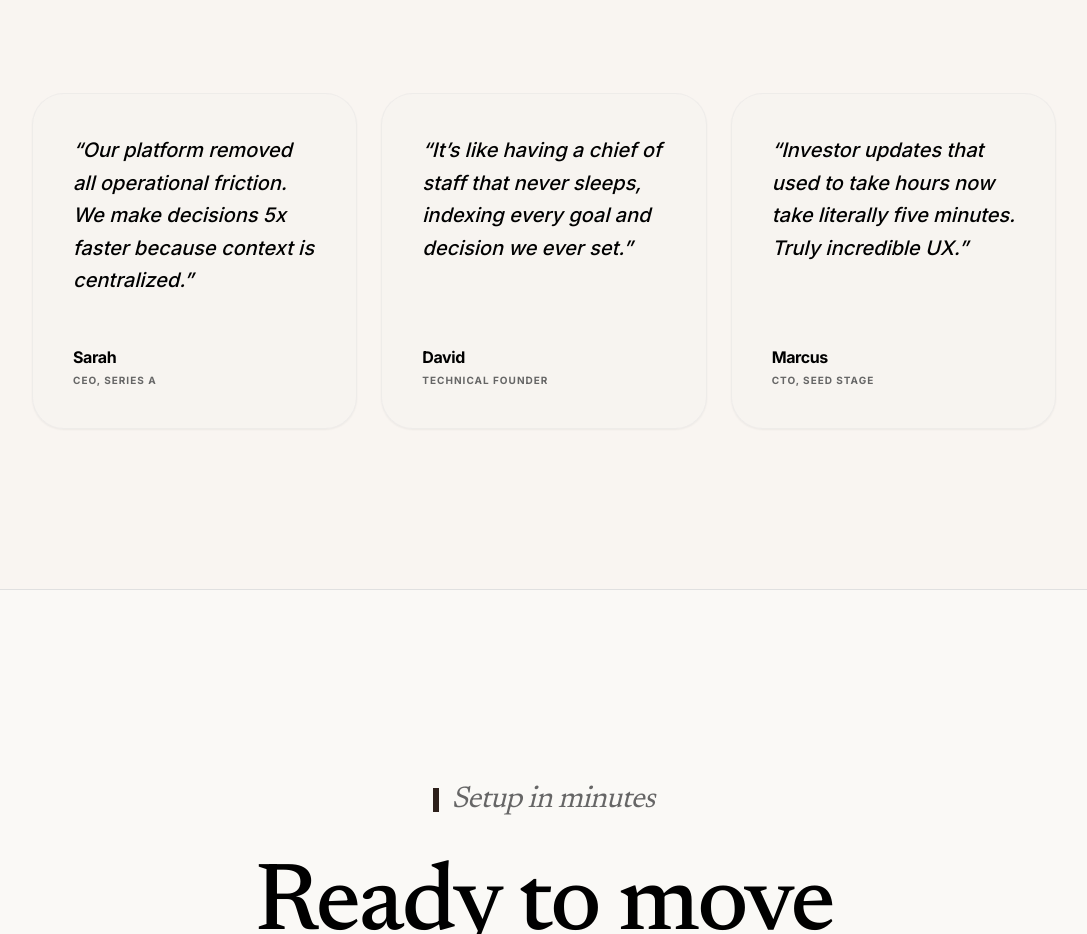
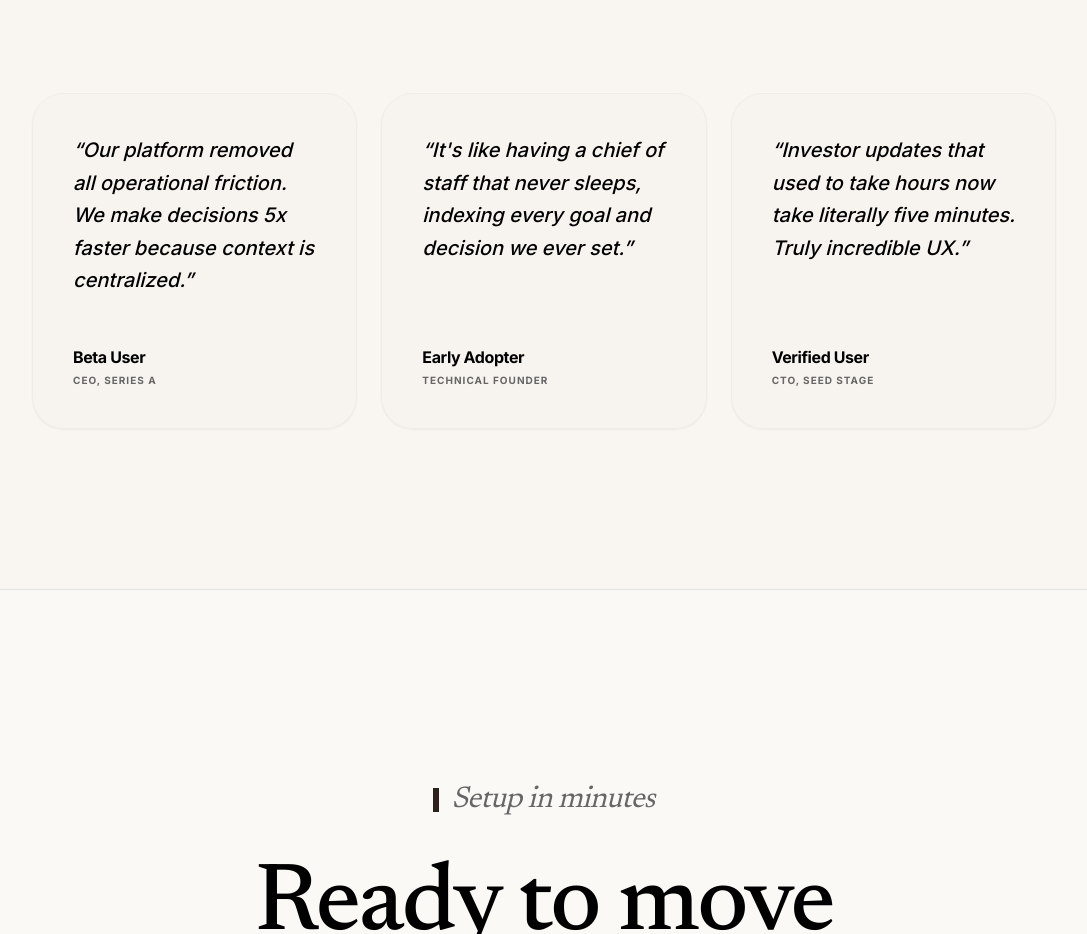
Before and after one commit to kanojiautkarsh-programmer/startup-agent, a Next.js app: page / in a window 1280 px wide. Shown: the part 2520-3454 px from the top of the page, without its empty margins (96-1183 px from the left). Built offline with nearby package versions, Linux system fonts and the light colour scheme.

Commit message:
fix: anonymize testimonials

```diff
--- a/src/app/(public)/page.tsx
+++ b/src/app/(public)/page.tsx
@@ -163,9 +163,9 @@ export default function Home() {
              </h2>
               <div className="grid md:grid-cols-3 gap-6 text-left w-full">
                 {[
-                  { quote: "Our platform removed all operational friction. We make decisions 5x faster because context is centralized.", person: "Sarah", role: "CEO, Series A" },
-                  { quote: "It’s like having a chief of staff that never sleeps, indexing every goal and decision we ever set.", person: "David", role: "Technical Founder" },
-                  { quote: "Investor updates that used to take hours now take literally five minutes. Truly incredible UX.", person: "Marcus", role: "CTO, Seed Stage" },
+                   { quote: "Our platform removed all operational friction. We make decisions 5x faster because context is centralized.", person: "Beta User", role: "CEO, Series A" },
+                   { quote: "It's like having a chief of staff that never sleeps, indexing every goal and decision we ever set.", person: "Early Adopter", role: "Technical Founder" },
+                   { quote: "Investor updates that used to take hours now take literally five minutes. Truly incredible UX.", person: "Verified User", role: "CTO, Seed Stage" },
                 ].map((test, idx) => (
                   <div key={idx} className="bg-muted/10 border border-border/40 rounded-[2rem] p-10 flex flex-col justify-between hover:border-foreground/20 transition-all shadow-sm">
                     <p className="text-xl leading-relaxed mb-12 font-medium italic">&ldquo;{test.quote}&rdquo;</p>
```
Lines whose indentation alone changed are shown as unchanged.
